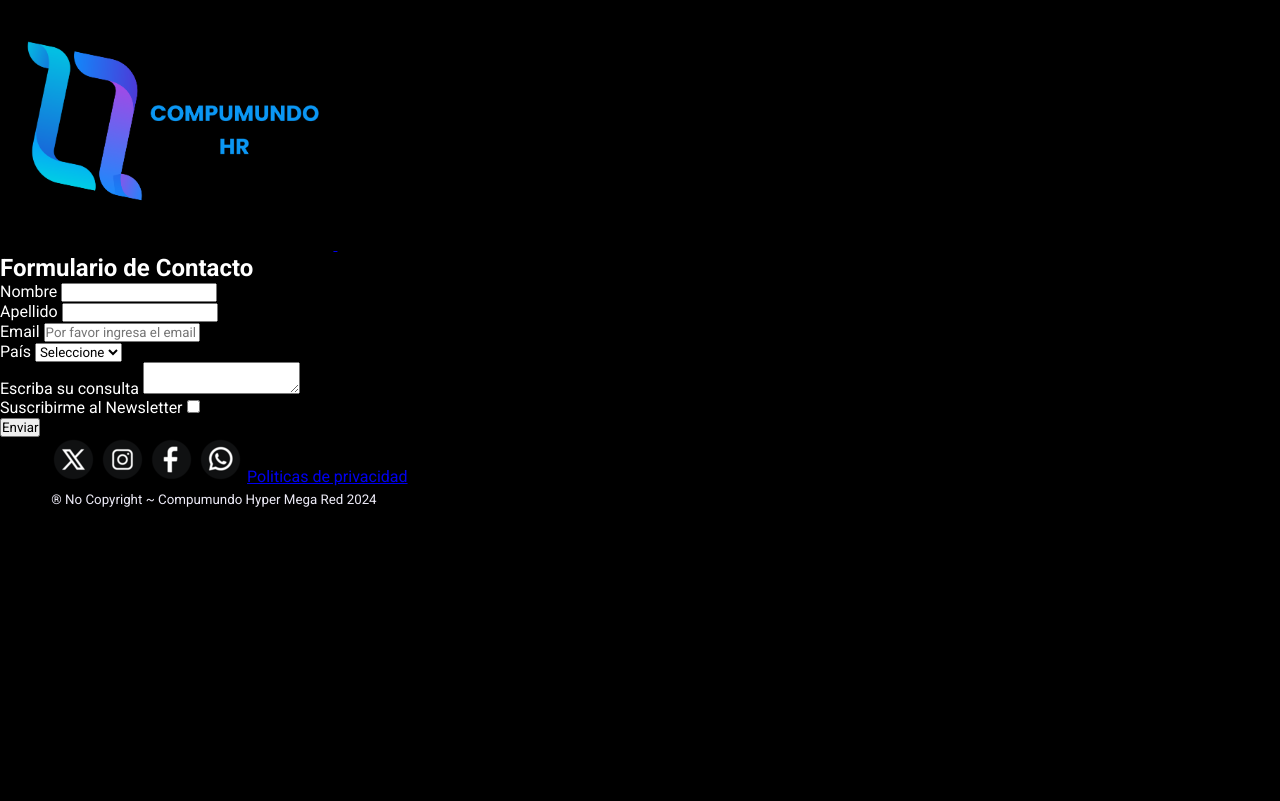
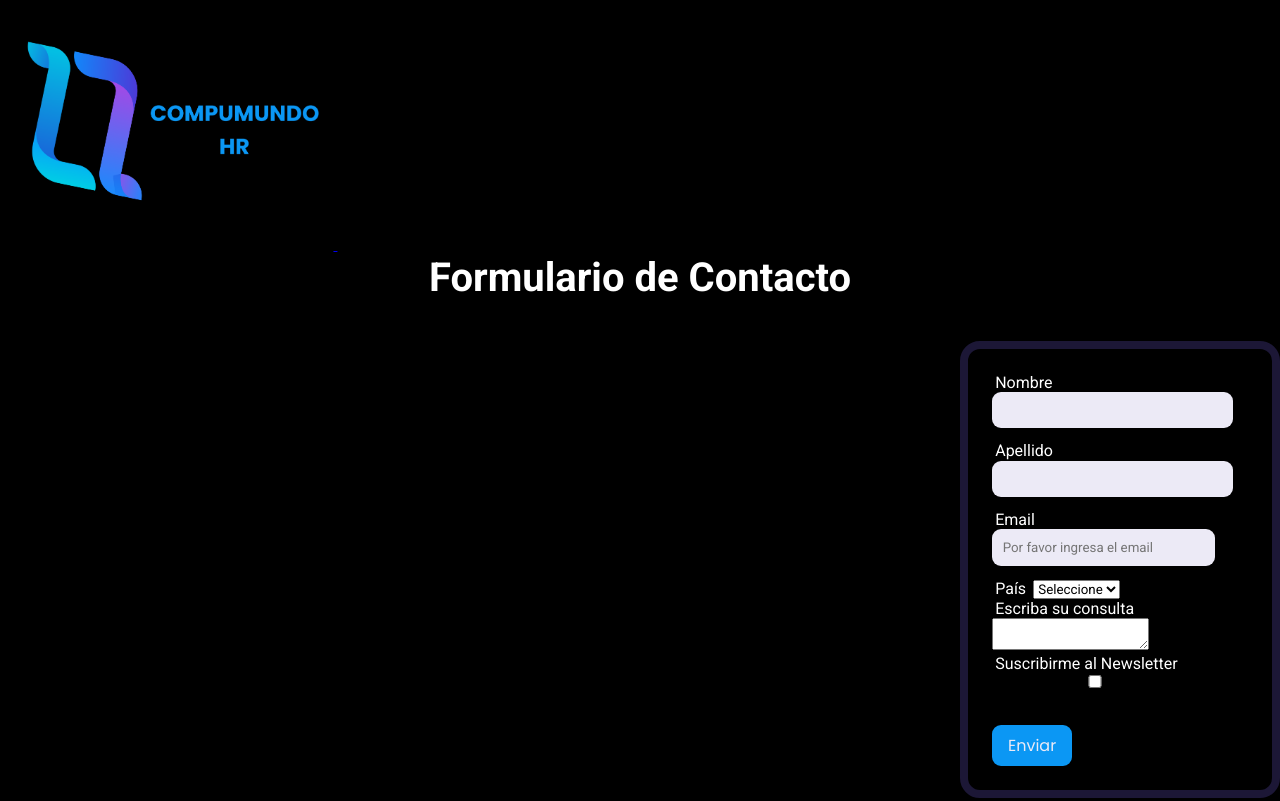
Before and after one commit to Juliandavidlp/Proyecto-grupal, a plain HTML site: page formulariocontacto.html in a window 1280 px wide. Shown: the top 801 px of the page. Drawn offline with Linux system fonts and the light colour scheme.

Commit message:
se agrega estilo para formulario de contacto similar al del formulario de registro.

```diff
--- a/static/css/style.css
+++ b/static/css/style.css
@@ -236,3 +236,52 @@ article p{
 .easteregg-copyr {
 color: red;
 }
+
+
+section h1{
+    font-size: 3em;
+}
+section h2{
+    text-align: center;
+    width: 100%;
+    margin-bottom: 1em;
+    font-size: 2.5em;
+}
+
+section form{
+    padding: 1.5em;
+    display: flex;
+    margin-left: 60em;
+    margin-bottom: 10em;
+    flex-wrap: wrap;
+    max-width: 500px;
+    border-radius: 20px;
+    border: 8px solid var(--third-color);
+}
+section form label{
+    width: 100%;
+    padding: 0.2em;
+    margin-bottom: 0.5em
+}
+
+section form input{
+    width: 100%;
+    margin-bottom: 1em;
+    padding: 0.8em;
+    border-radius: 9px;
+    border: none;
+    outline-color: var(--primary-color);
+    background-color: var(--secondary-color);
+}
+
+section button{
+    background-color: var(--primary-color);
+    color: var(--secondary-color);
+    font-family: 'Poppins', sans-serif;
+    transition: var(--transition);
+    border: none;
+    padding: 0.5em 1em;
+    border-radius: 9px;
+    margin-top: 1.5em;
+    font-size: 1em;
+}
```
